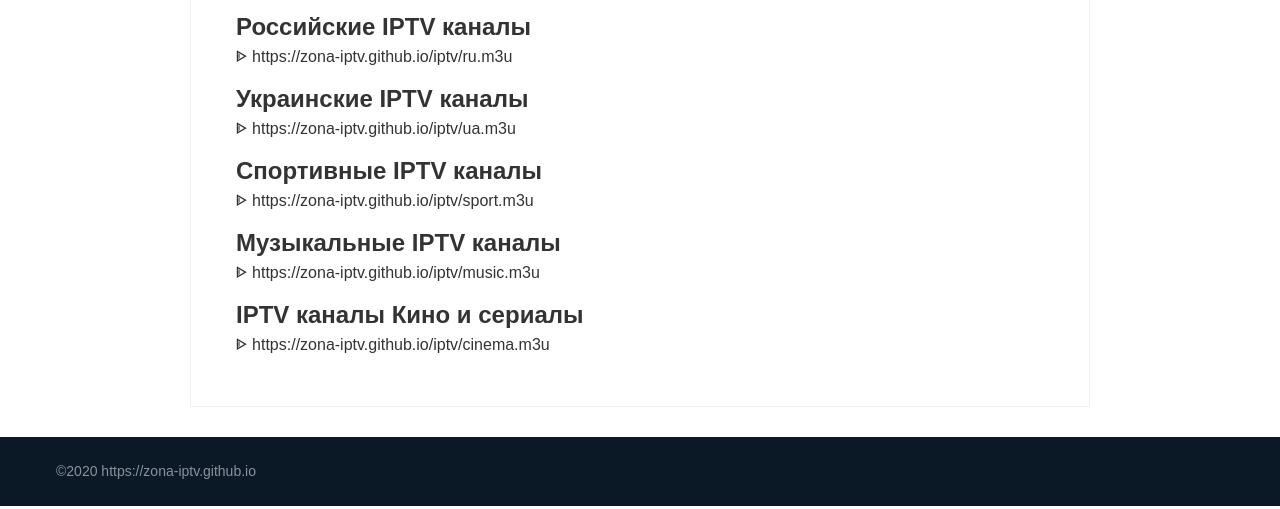
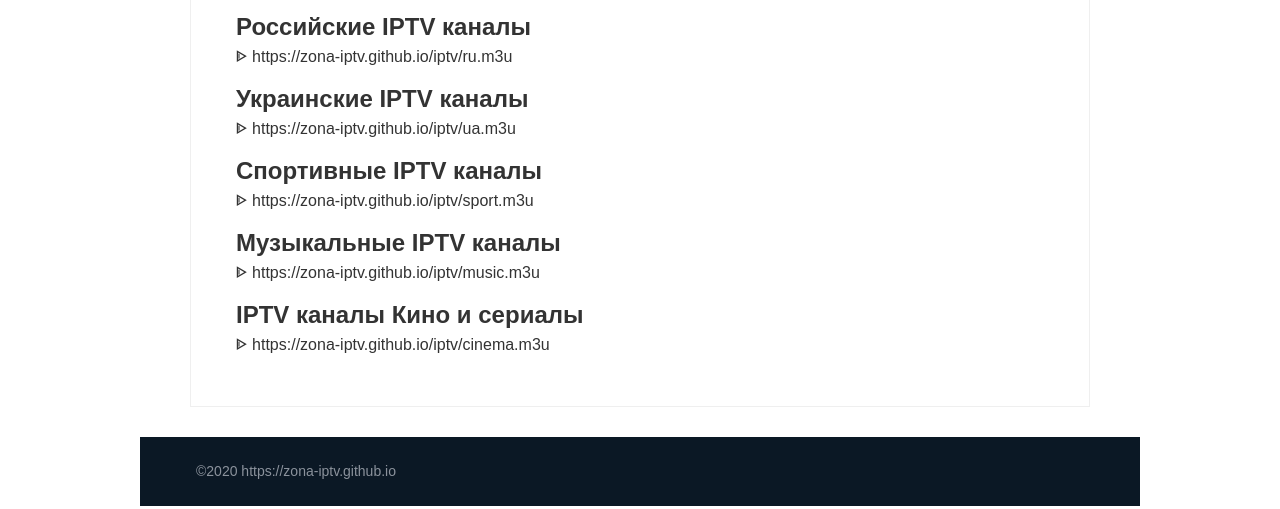
Before and after one commit to zona-iptv/iptv.github.io, a plain HTML site: page index.html in a window 1280 px wide. Shown: the part 291-800 px from the top of the page. Drawn offline with Linux system fonts and the light colour scheme.

Commit message:
Update style.css

```diff
--- a/css/style.css
+++ b/css/style.css
@@ -87,9 +87,9 @@ ul {
   }
 }
 
-/* --- HEADER --- */
+/* ################################# HEADER ################################# */
 
-header {
+header, .footer-bottom {
     display: block;
     width: 100%;
     max-width: 1000px;
@@ -124,7 +124,7 @@ header a.logo {
   }
 }
 
-/* --- GRID --- */
+/* ################################# GRID ################################# */
 .container {
   max-width: 960px; /*1140px;*/
   min-width: 280px;
```
